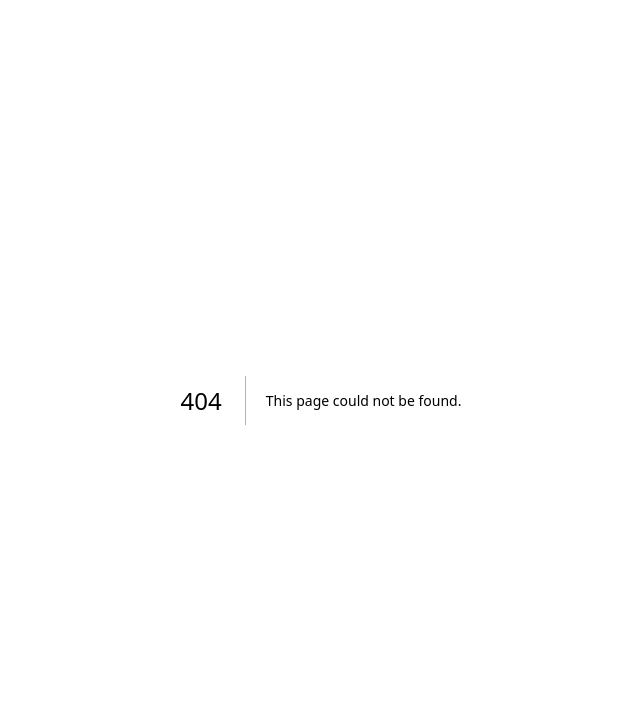
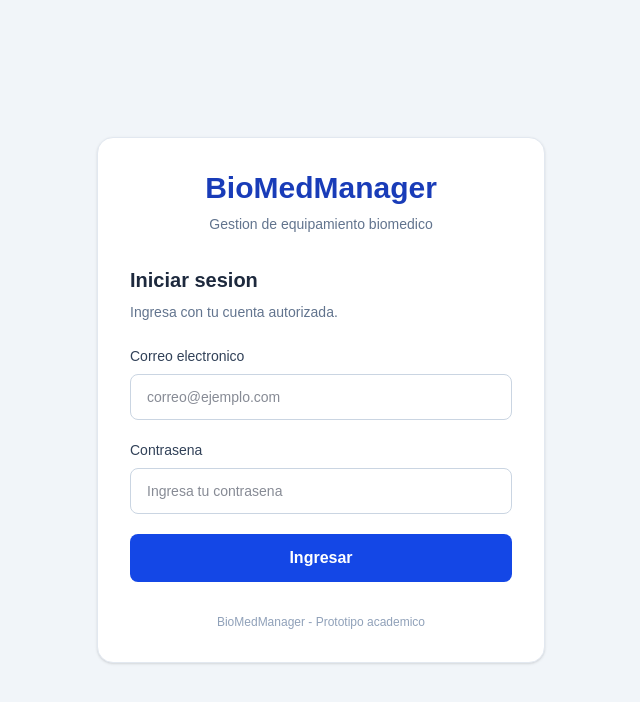
Before and after one commit to kevinyepez-1409/biomedmanager, a Next.js app: page /login in a window 1280 px wide. Before the commit this address had no page. Shown: the top 702 px of the page, without its empty margins (319-959 px from the left). Built offline with nearby package versions, Linux system fonts and the light colour scheme.

Commit message:
Configurar Supabase y crear inicio de sesion

```diff
--- a/package.json
+++ b/package.json
@@ -9,6 +9,8 @@
     "lint": "eslint"
   },
   "dependencies": {
+    "@supabase/ssr": "^0.12.7",
+    "@supabase/supabase-js": "^2.118.0",
     "next": "16.4.2",
     "react": "19.3.0",
     "react-dom": "19.3.0"
--- /dev/null
+++ b/src/app/login/page.tsx
@@ -0,0 +1,119 @@
+
+"use client";
+
+import { useState, type FormEvent } from "react";
+import { useRouter } from "next/navigation";
+import { createClient } from "@/lib/supabase/client";
+
+export default function LoginPage() {
+  const router = useRouter();
+
+  const [email, setEmail] = useState("");
+  const [password, setPassword] = useState("");
+  const [cargando, setCargando] = useState(false);
+  const [error, setError] = useState("");
+
+  async function iniciarSesion(
+    evento: FormEvent<HTMLFormElement>
+  ) {
+    evento.preventDefault();
+    setError("");
+    setCargando(true);
+
+    try {
+      const supabase = createClient();
+
+      const { error: authError } =
+        await supabase.auth.signInWithPassword({
+          email: email.trim(),
+          password,
+        });
+
+      if (authError) {
+        setError(
+          "No se pudo iniciar sesion. Revisa tus credenciales."
+        );
+        return;
+      }
+
+      router.push("/");
+      router.refresh();
+    } catch {
+      setError(
+        "Error de conexion. Comprueba la configuracion de Supabase."
+      );
+    } finally {
+      setCargando(false);
+    }
+  }
+
+  return (
+    <main className="flex min-h-screen items-center justify-center bg-slate-100 p-6">
+      <div className="w-full max-w-md rounded-2xl border border-slate-200 bg-white p-8 shadow-sm">
+        <div className="mb-8 text-center">
+          <h1 className="text-3xl font-bold text-blue-800">
+            BioMedManager
+          </h1>
+
+          <p className="mt-2 text-sm text-slate-500">
+            Gestion de equipamiento biomedico
+          </p>
+        </div>
+
+        <h2 className="mb-2 text-xl font-semibold text-slate-800">
+          Iniciar sesion
+        </h2>
+
+        <p className="mb-6 text-sm text-slate-500">
+          Ingresa con tu cuenta autorizada.
+        </p>
+
+        <form onSubmit={iniciarSesion} className="space-y-5">
+          <label className="block text-sm font-medium text-slate-700">
+            Correo electronico
+            <input
+              type="email"
+              value={email}
+              onChange={(e) => setEmail(e.target.value)}
+              required
+              autoComplete="email"
+              placeholder="correo@ejemplo.com"
+              className="mt-2 w-full rounded-lg border border-slate-300 bg-white px-4 py-3 text-slate-900 outline-none focus:border-blue-600"
+            />
+          </label>
+
+          <label className="block text-sm font-medium text-slate-700">
+            Contrasena
+            <input
+              type="password"
+              value={password}
+              onChange={(e) => setPassword(e.target.value)}
+              required
+              autoComplete="current-password"
+              placeholder="Ingresa tu contrasena"
+              className="mt-2 w-full rounded-lg border border-slate-300 bg-white px-4 py-3 text-slate-900 outline-none focus:border-blue-600"
+            />
+          </label>
+
+          {error && (
+            <p role="alert" className="rounded-lg bg-red-50 p-3 text-sm text-red-700">
+              {error}
+            </p>
+          )}
+
+          <button
+            type="submit"
+            disabled={cargando}
+            className="w-full rounded-lg bg-blue-700 px-4 py-3 font-semibold text-white hover:bg-blue-800 disabled:opacity-60"
+          >
+            {cargando ? "Verificando..." : "Ingresar"}
+          </button>
+        </form>
+
+        <p className="mt-8 text-center text-xs text-slate-400">
+          BioMedManager - Prototipo academico
+        </p>
+      </div>
+    </main>
+  );
+}
--- /dev/null
+++ b/src/lib/supabase/client.ts
@@ -0,0 +1,8 @@
+import { createBrowserClient } from "@supabase/ssr";
+
+export function createClient() {
+  return createBrowserClient(
+    process.env.NEXT_PUBLIC_SUPABASE_URL!,
+    process.env.NEXT_PUBLIC_SUPABASE_PUBLISHABLE_KEY!
+  );
+}
```
Also changed, not shown: 1 other file (tests, documents, lock files or other folders).
